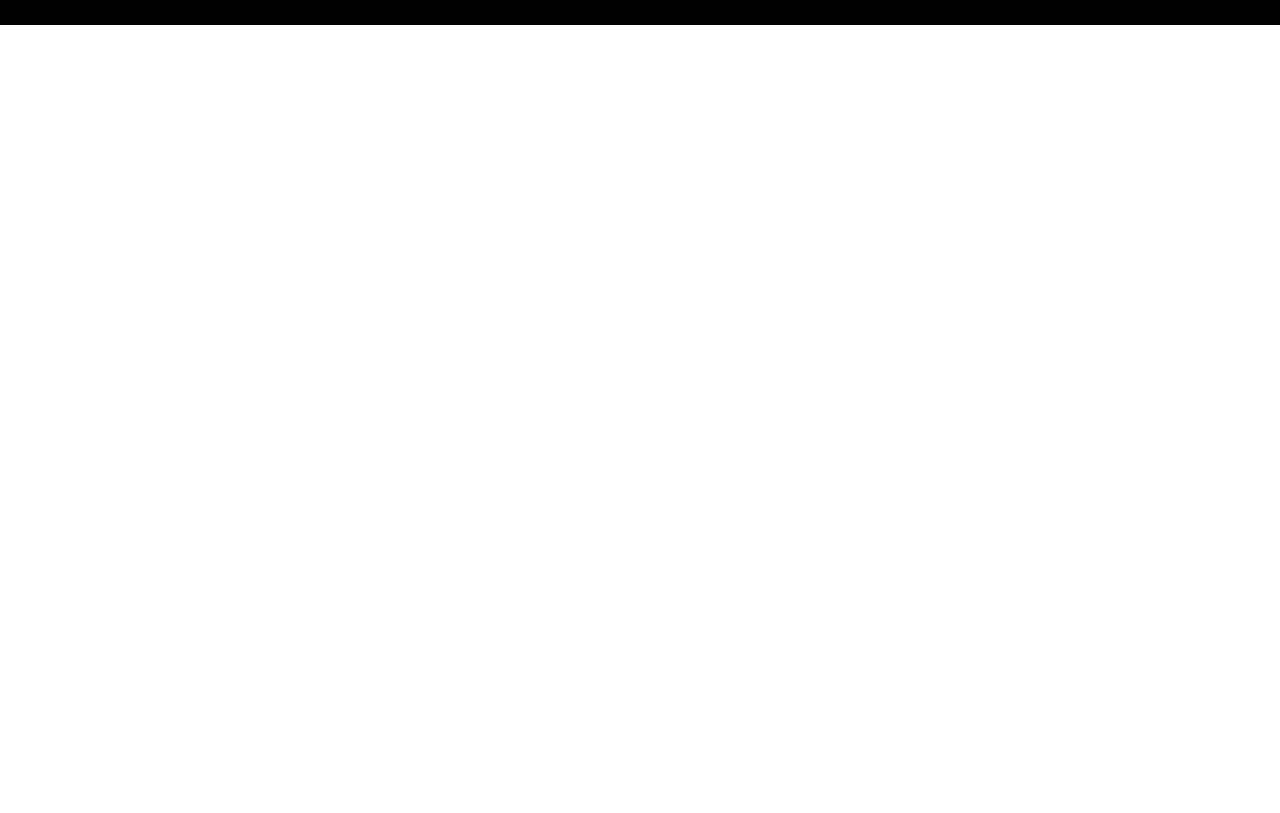
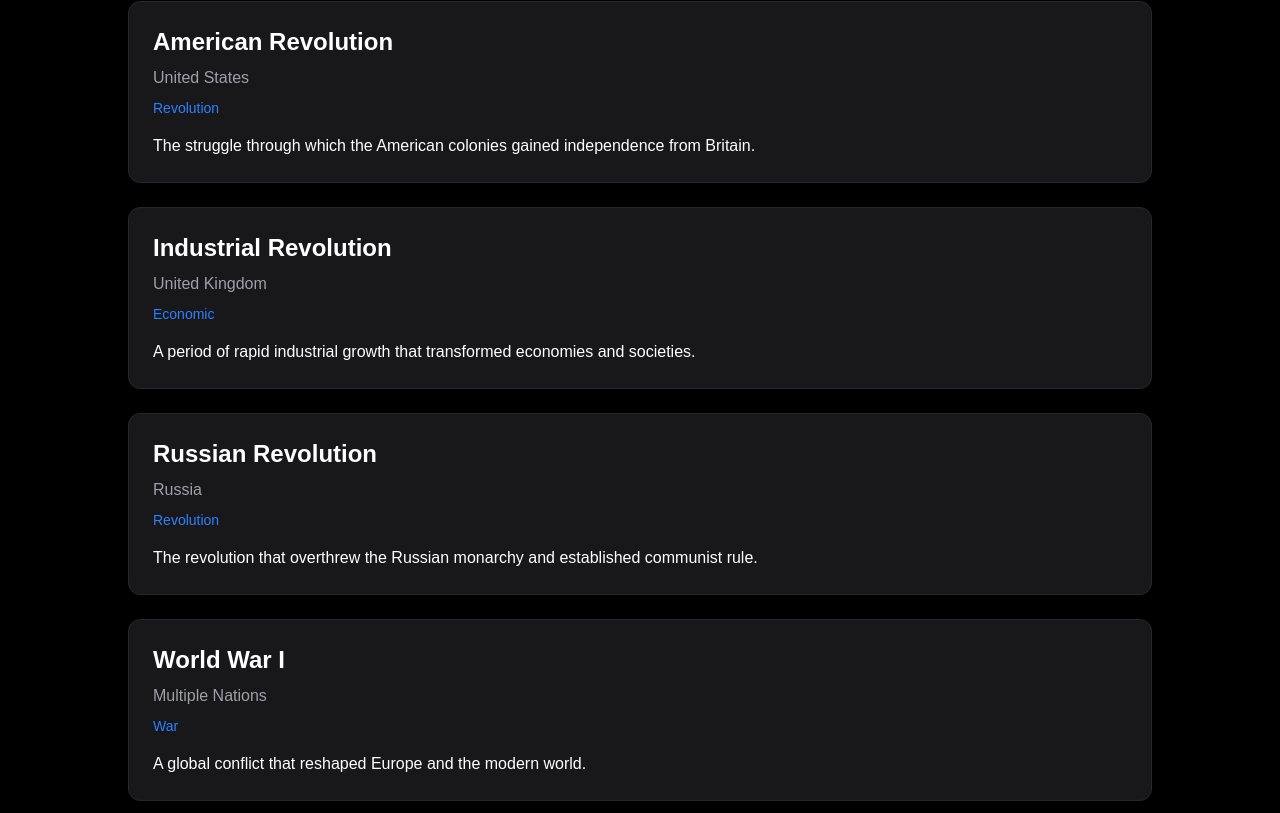
Before and after one commit to amanzisaar/amazing-historical-events, a Next.js app: page /search in a window 1280 px wide. Shown: the part 987-1800 px from the top of the page. Before the commit the page ends 1012 px from the top, so only its background shows below. Built offline with nearby package versions, Linux system fonts and the light colour scheme.

Commit message:
Add major world history events

```diff
--- a/data/events.ts
+++ b/data/events.ts
@@ -160,4 +160,218 @@ export const events: HistoricalEvent[] = [
 
     heroImage: "/images/plassey.png",
   },
+  {
+  id: 4,
+  slug: "american-revolution",
+  title: "American Revolution",
+  continent: "North America",
+  country: "United States",
+  year: 1775,
+  category: "Revolution",
+
+  summary:
+    "The struggle through which the American colonies gained independence from Britain.",
+
+  story:
+    "The American Revolution began after growing tensions between Britain and its thirteen colonies. Colonists opposed taxation without representation and demanded greater self-government. The war eventually led to the creation of the United States.",
+
+  causes: [
+    "Taxation without representation",
+    "British control over colonies",
+    "Desire for self-government"
+  ],
+
+  consequences: [
+    "Independence of the United States",
+    "Weakening of British authority in America",
+    "Inspiration for future revolutions"
+  ],
+
+  keyFigures: [
+    "George Washington",
+    "Thomas Jefferson",
+    "King George III"
+  ],
+
+  significance:
+    "Created the United States and inspired democratic movements worldwide.",
+
+  interestingFacts: [
+    "The Declaration of Independence was signed in 1776.",
+    "France helped the colonies defeat Britain."
+  ],
+
+  heroImage: "/images/american-revolution.jpg"
+},
+{
+  id: 5,
+  slug: "industrial-revolution",
+  title: "Industrial Revolution",
+  continent: "Europe",
+  country: "United Kingdom",
+  year: 1760,
+  category: "Economic",
+
+  summary:
+    "A period of rapid industrial growth that transformed economies and societies.",
+
+  story:
+    "Beginning in Britain, new machines and factories revolutionized production. Industries expanded rapidly, cities grew, and transportation improved dramatically.",
+
+  causes: [
+    "Technological innovation",
+    "Access to coal and iron",
+    "Growing global trade"
+  ],
+
+  consequences: [
+    "Urbanization",
+    "Factory system",
+    "Economic growth"
+  ],
+
+  keyFigures: [
+    "James Watt",
+    "Richard Arkwright"
+  ],
+
+  significance:
+    "Changed the way humans work, live, and produce goods.",
+
+  interestingFacts: [
+    "The steam engine transformed transportation.",
+    "Factories replaced many traditional workshops."
+  ],
+
+  heroImage: "/images/industrial-revolution.jpg"
+},
+{
+  id: 6,
+  slug: "russian-revolution",
+  title: "Russian Revolution",
+  continent: "Europe",
+  country: "Russia",
+  year: 1917,
+  category: "Revolution",
+
+  summary:
+    "The revolution that overthrew the Russian monarchy and established communist rule.",
+
+  story:
+    "Economic hardship, military failures, and public dissatisfaction led to the collapse of the Romanov dynasty. The Bolsheviks seized power and created the Soviet Union.",
+
+  causes: [
+    "World War I losses",
+    "Economic crisis",
+    "Political repression"
+  ],
+
+  consequences: [
+    "End of the Romanov dynasty",
+    "Creation of the Soviet Union",
+    "Spread of communism"
+  ],
+
+  keyFigures: [
+    "Vladimir Lenin",
+    "Nicholas II",
+    "Leon Trotsky"
+  ],
+
+  significance:
+    "One of the most influential political revolutions in modern history.",
+
+  interestingFacts: [
+    "The Soviet Union emerged after the revolution.",
+    "The Romanov family was executed in 1918."
+  ],
+
+  heroImage: "/images/russian-revolution.jpg"
+},
+{
+  id: 7,
+  slug: "world-war-i",
+  title: "World War I",
+  continent: "Europe",
+  country: "Multiple Nations",
+  year: 1914,
+  category: "War",
+
+  summary:
+    "A global conflict that reshaped Europe and the modern world.",
+
+  story:
+    "Triggered by the assassination of Archduke Franz Ferdinand, World War I involved major powers across Europe and beyond, resulting in unprecedented destruction.",
+
+  causes: [
+    "Alliance systems",
+    "Militarism",
+    "Nationalism"
+  ],
+
+  consequences: [
+    "Collapse of empires",
+    "Treaty of Versailles",
+    "Political instability"
+  ],
+
+  keyFigures: [
+    "Franz Ferdinand",
+    "Kaiser Wilhelm II",
+    "Woodrow Wilson"
+  ],
+
+  significance:
+    "Redrew political boundaries and set the stage for World War II.",
+
+  interestingFacts: [
+    "More than 16 million people died.",
+    "Trench warfare became a defining feature."
+  ],
+
+  heroImage: "/images/world-war-1.jpg"
+},
+{
+  id: 8,
+  slug: "world-war-ii",
+  title: "World War II",
+  continent: "Europe",
+  country: "Multiple Nations",
+  year: 1939,
+  category: "War",
+
+  summary:
+    "The deadliest conflict in human history.",
+
+  story:
+    "World War II began when Germany invaded Poland. The conflict spread across continents and ended with the defeat of the Axis powers.",
+
+  causes: [
+    "Treaty of Versailles",
+    "Rise of fascism",
+    "Expansionist policies"
+  ],
+
+  consequences: [
+    "United Nations formation",
+    "Cold War",
+    "Decolonization movements"
+  ],
+
+  keyFigures: [
+    "Winston Churchill",
+    "Adolf Hitler",
+    "Franklin D. Roosevelt"
+  ],
+
+  significance:
+    "Reshaped global politics and international relations.",
+
+  interestingFacts: [
+    "Over 60 million people died.",
+    "The war ended in 1945."
+  ],
+
+  heroImage: "/images/world-war-2.jpg"
+},
 ];
```
